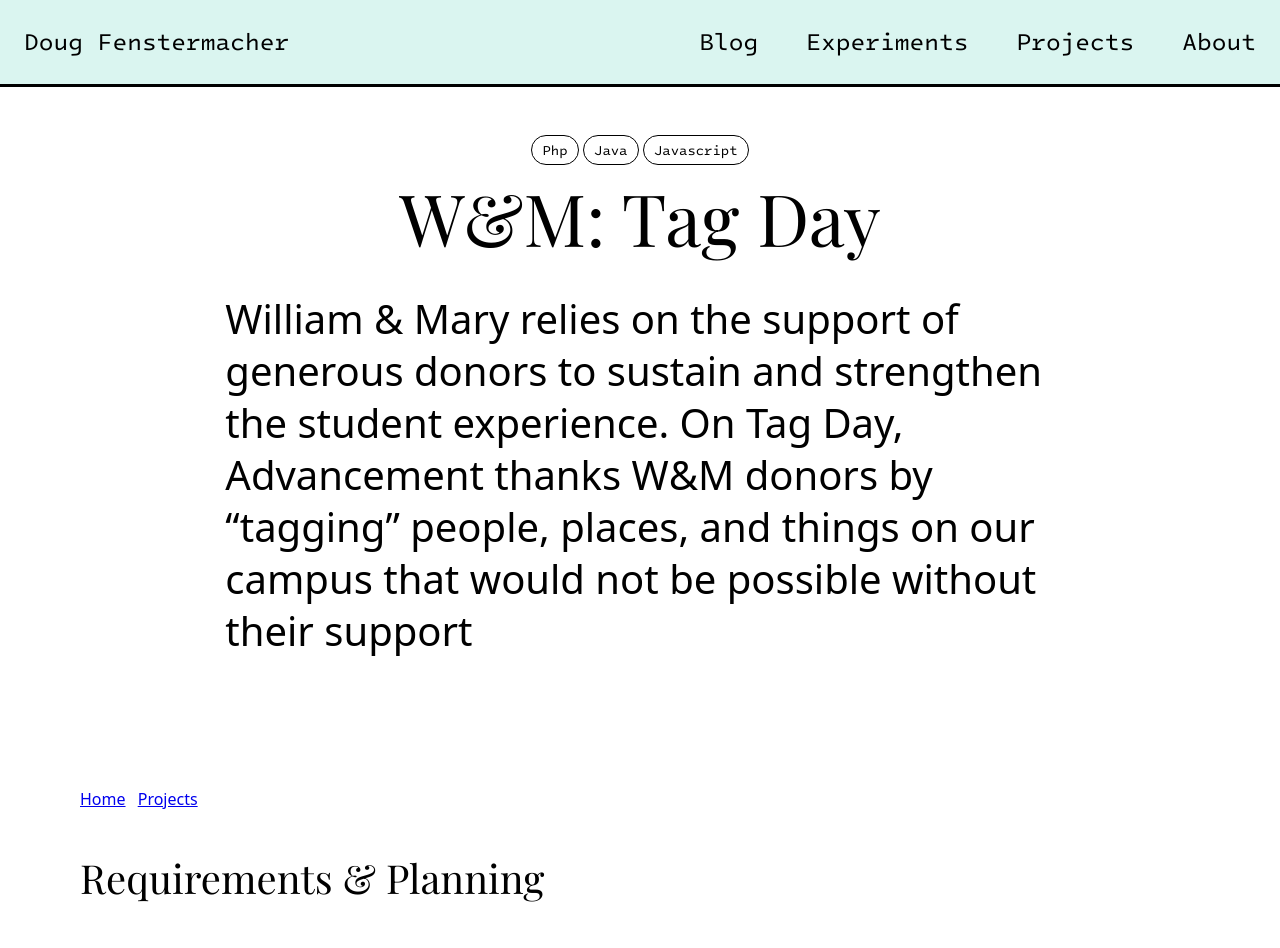
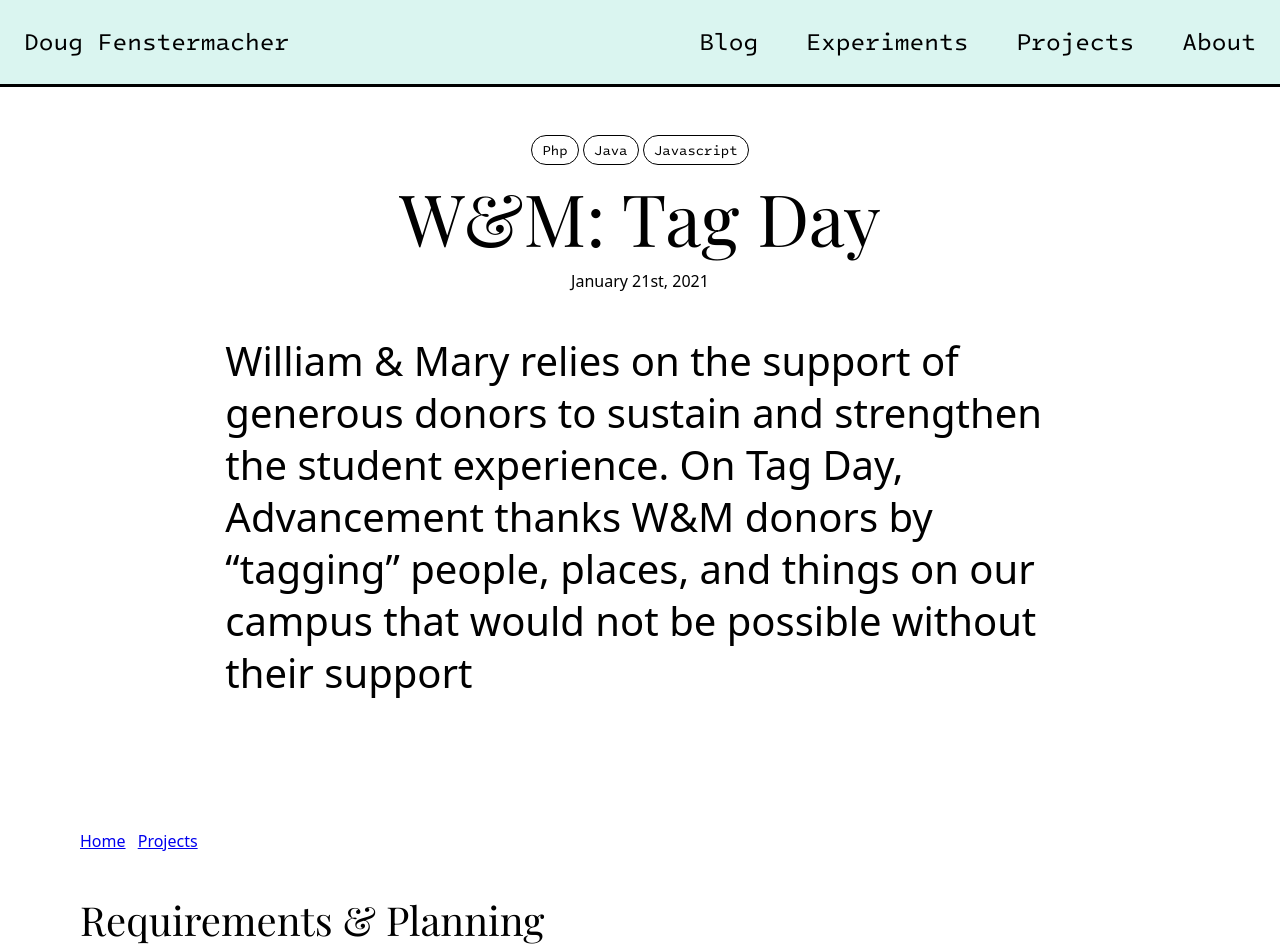
Before and after one commit to dpfens/dpfens.github.io, a Jekyll site: the page built from project/_posts/2021-01-21-wm-tag-day.md, in a window 1280 px wide. Shown: the top 948 px of the page. Built offline with Jekyll 4.4.1, drawn with Linux system fonts in a browser that asks for light colours; some web fonts are replaced.

Commit message:
adds post date

```diff
--- a/_layouts/post.html
+++ b/_layouts/post.html
@@ -25,6 +25,7 @@
                                     </div>
                                 {% endif %}
                                 <h1 class="headline text-center">{{ page.title }}</h1>
+                                <p class="fw-light text-center">{{ page.date | date_to_long_string: "ordinal", "US" }}</p>
                                 <p class="sub-headline fw-light">{{ page.introduction }}</p>
                             </div>
                         </div>
```
